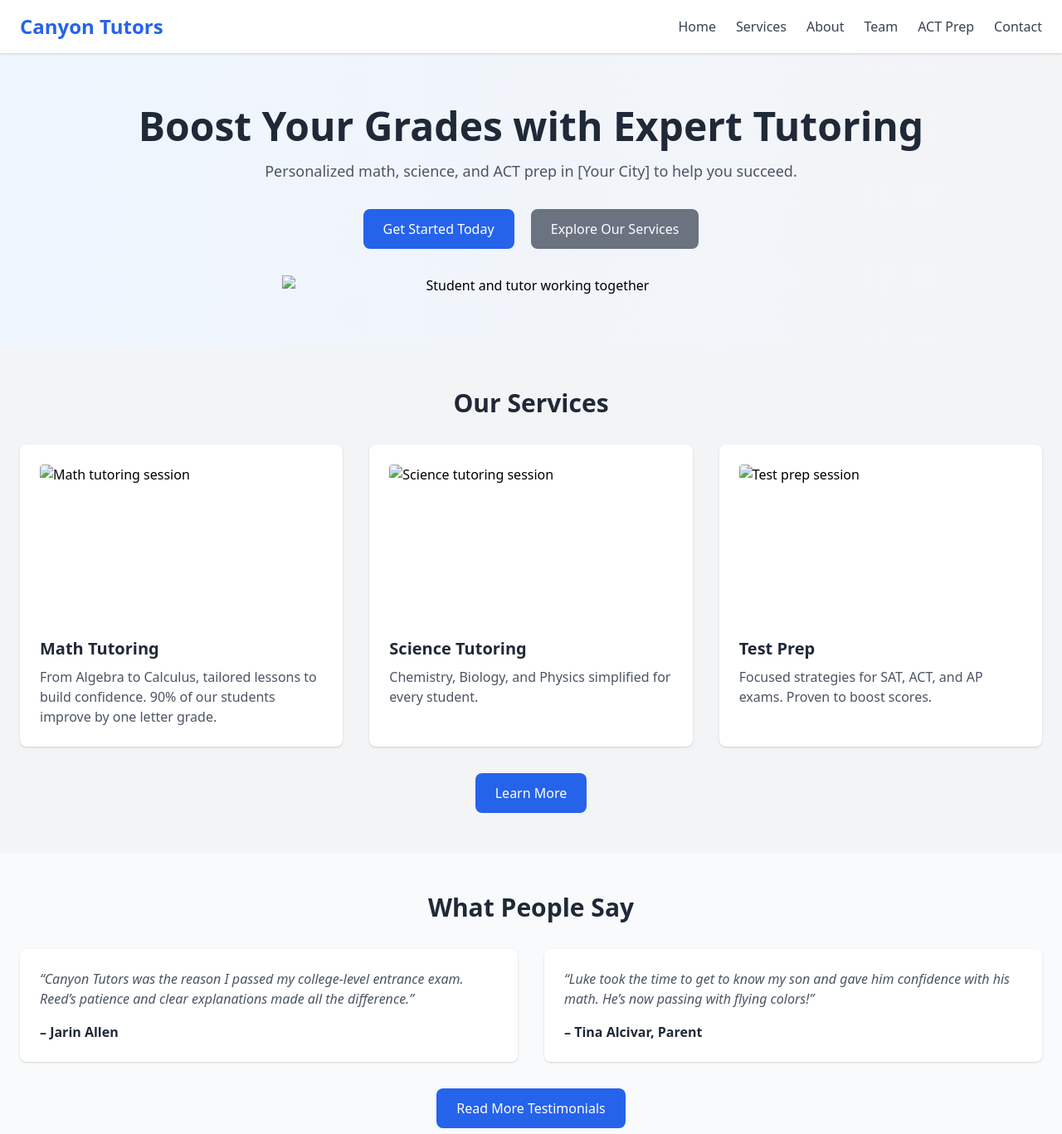
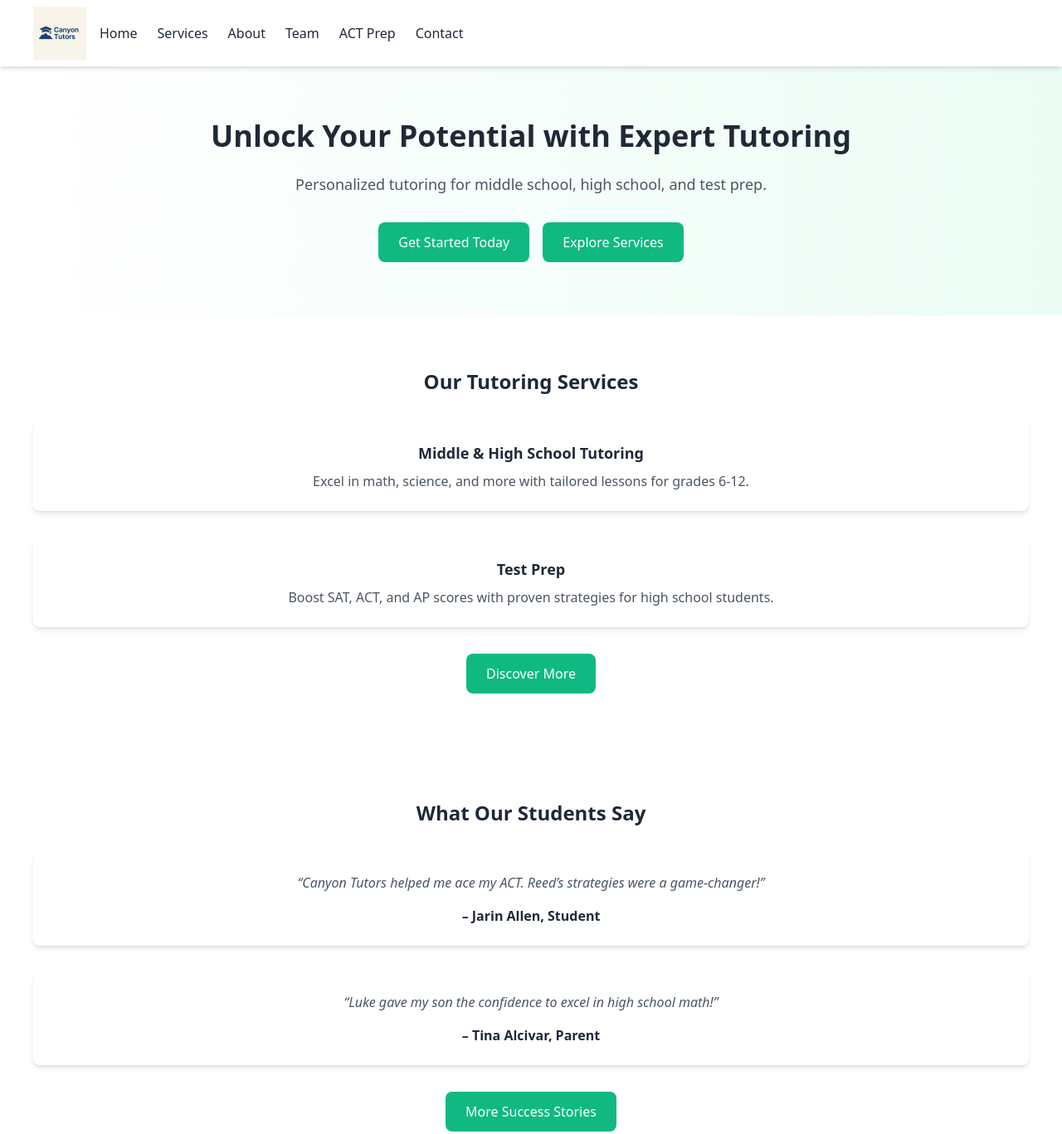
Before and after one commit to reedlaker1-ctrl/Canyon-tutors, a plain HTML site: page index.html in a window 1280 px wide. Shown: the top 1367 px of the page at 83% size. Drawn offline with nearby package versions, Linux system fonts and the light colour scheme; files that its build step writes are made by us from their sources.

Commit message:
Update index.html

```diff
--- a/index.html
+++ b/index.html
@@ -3,94 +3,95 @@
 <head>
   <meta charset="UTF-8">
   <meta name="viewport" content="width=device-width, initial-scale=1.0">
-  <meta name="description" content="Canyon Tutors offers personalized tutoring in math, science, and ACT prep in [Your City]. Boost your grades with expert tutors!">
-  <title>Canyon Tutors - Personalized Tutoring</title>
+  <meta name="description" content="Canyon Tutors offers expert tutoring for middle school, high school, and test prep. Achieve academic success with personalized support.">
+  <meta name="keywords" content="tutoring, middle school tutor, high school tutor, test prep">
+  <meta name="author" content="Canyon Tutors">
+  <title>Canyon Tutors - Expert Tutoring in [Your City]</title>
+  <link rel="icon" type="image/png" href="assets/img/logo.png">
   <link href="https://cdn.jsdelivr.net/npm/tailwindcss@2.2.19/dist/tailwind.min.css" rel="stylesheet">
-  <link rel="stylesheet" href="styles.css">
-  <script src="script.js" defer></script>
+  <link rel="stylesheet" href="assets/css/styles.css">
+  <script src="assets/js/main.js" defer></script>
 </head>
-<body class="bg-gray-100 font-sans">
-  <header class="bg-white shadow sticky top-0 z-50">
-    <nav class="container mx-auto flex justify-between items-center py-4 px-6">
-      <a href="index.html" class="text-2xl font-bold text-blue-600">Canyon Tutors</a>
-      <div class="hidden md:flex space-x-6">
-        <a href="index.html" class="text-gray-700 hover:text-blue-600 font-medium">Home</a>
-        <a href="services.html" class="text-gray-700 hover:text-blue-600 font-medium">Services</a>
-        <a href="about.html" class="text-gray-700 hover:text-blue-600 font-medium">About</a>
-        <a href="team.html" class="text-gray-700 hover:text-blue-600 font-medium">Team</a>
-        <a href="act-prep.html" class="text-gray-700 hover:text-blue-600 font-medium">ACT Prep</a>
-        <a href="contact.html" class="text-gray-700 hover:text-blue-600 font-medium">Contact</a>
+<body class="bg-white font-sans antialiased">
+  <header class="bg-white shadow-md sticky top-0 z-50">
+    <nav class="container mx-auto flex items-center justify-between h-20 px-4 sm:px-6 md:px-10">
+      <div class="flex items-center space-x-4">
+        <a href="index.html">
+          <img src="assets/img/logo.png" alt="Canyon Tutors Logo" class="h-20 sm:h-16">
+        </a>
+        <div class="hidden md:flex space-x-6">
+          <a href="index.html" class="text-gray-800 hover:text-green-500 font-medium transition">Home</a>
+          <a href="services.html" class="text-gray-800 hover:text-green-500 font-medium transition">Services</a>
+          <a href="about.html" class="text-gray-800 hover:text-green-500 font-medium transition">About</a>
+          <a href="team.html" class="text-gray-800 hover:text-green-500 font-medium transition">Team</a>
+          <a href="act-prep.html" class="text-gray-800 hover:text-green-500 font-medium transition">ACT Prep</a>
+          <a href="contact.html" class="text-gray-800 hover:text-green-500 font-medium transition">Contact</a>
+        </div>
       </div>
-      <button class="md:hidden text-2xl" onclick="toggleMenu()">☰</button>
+      <button class="md:hidden text-2xl focus:outline-none" onclick="toggleMenu()">☰</button>
     </nav>
-    <div id="mobile-menu" class="hidden md:hidden bg-white shadow">
-      <a href="index.html" class="block py-2 px-6 text-gray-700 hover:bg-blue-50">Home</a>
-      <a href="services.html" class="block py-2 px-6 text-gray-700 hover:bg-blue-50">Services</a>
-      <a href="about.html" class="block py-2 px-6 text-gray-700 hover:bg-blue-50">About</a>
-      <a href="team.html" class="block py-2 px-6 text-gray-700 hover:bg-blue-50">Team</a>
-      <a href="act-prep.html" class="block py-2 px-6 text-gray-700 hover:bg-blue-50">ACT Prep</a>
-      <a href="contact.html" class="block py-2 px-6 text-gray-700 hover:bg-blue-50">Contact</a>
+    <div id="mobile-menu" class="hidden md:hidden bg-white shadow-md">
+      <a href="index.html" class="block py-2 px-6 text-gray-800 hover:bg-green-50 transition text-center">Home</a>
+      <a href="services.html" class="block py-2 px-6 text-gray-800 hover:bg-green-50 transition text-center">Services</a>
+      <a href="about.html" class="block py-2 px-6 text-gray-800 hover:bg-green-50 transition text-center">About</a>
+      <a href="team.html" class="block py-2 px-6 text-gray-800 hover:bg-green-50 transition text-center">Team</a>
+      <a href="act-prep.html" class="block py-2 px-6 text-gray-800 hover:bg-green-50 transition text-center">ACT Prep</a>
+      <a href="contact.html" class="block py-2 px-6 text-gray-800 hover:bg-green-50 transition text-center">Contact</a>
     </div>
   </header>
 
   <main>
-    <section class="hero bg-gradient-to-r from-blue-50 to-gray-100 py-16 text-center">
-      <h1 class="text-4xl md:text-5xl font-bold text-gray-800 mb-4">Boost Your Grades with Expert Tutoring</h1>
-      <p class="text-lg text-gray-600 mb-8">Personalized math, science, and ACT prep in [Your City] to help you succeed.</p>
-      <a href="contact.html" class="inline-block bg-blue-600 text-white py-3 px-6 rounded-lg hover:bg-blue-700 transform hover:scale-105 transition">Get Started Today</a>
-      <a href="services.html" class="inline-block bg-gray-500 text-white py-3 px-6 rounded-lg hover:bg-gray-600 transform hover:scale-105 transition ml-4">Explore Our Services</a>
-      <img src="tutoring-session.jpg" alt="Student and tutor working together" class="mt-8 mx-auto max-w-full h-auto">
+    <section class="hero bg-gradient-to-r from-white to-green-50 py-16 px-6 sm:px-8 md:px-10 text-center">
+      <h1 class="text-2xl sm:text-3xl md:text-4xl font-bold text-gray-800 mb-6">Unlock Your Potential with Expert Tutoring</h1>
+      <p class="text-base sm:text-lg text-gray-600 max-w-xl mx-auto mb-8">Personalized tutoring for middle school, high school, and test prep.</p>
+      <div class="flex flex-col space-y-6 sm:flex-row sm:space-y-0 sm:space-x-4 justify-center">
+        <a href="contact.html" class="inline-block bg-green-500 text-white py-3 px-6 rounded-lg hover:bg-green-600 transform hover:scale-105 transition duration-300 w-full sm:w-auto">Get Started Today</a>
+        <a href="services.html" class="inline-block bg-green-500 text-white py-3 px-6 rounded-lg hover:bg-green-600 transform hover:scale-105 transition duration-300 w-full sm:w-auto">Explore Services</a>
+      </div>
     </section>
 
-    <section class="services container mx-auto py-12 px-6">
-      <h2 class="text-3xl font-bold text-gray-800 text-center mb-8">Our Services</h2>
-      <div class="grid grid-cols-1 md:grid-cols-3 gap-8">
-        <div class="bg-white p-6 rounded-lg shadow hover:shadow-lg transition">
-          <img src="math-tutoring.jpg" alt="Math tutoring session" class="mb-4 w-full h-48 object-cover rounded">
-          <h3 class="text-xl font-semibold text-gray-800 mb-2">Math Tutoring</h3>
-          <p class="text-gray-600">From Algebra to Calculus, tailored lessons to build confidence. 90% of our students improve by one letter grade.</p>
+    <section class="services container mx-auto py-16 px-6 sm:px-8 md:px-10">
+      <h2 class="text-xl sm:text-2xl font-bold text-gray-800 text-center mb-8">Our Tutoring Services</h2>
+      <div class="grid grid-cols-1 gap-8">
+        <div class="bg-white p-6 rounded-lg shadow-md hover:shadow-lg transition duration-300">
+          <h3 class="text-lg font-semibold text-gray-800 mb-2 text-center">Middle & High School Tutoring</h3>
+          <p class="text-gray-600 text-center">Excel in math, science, and more with tailored lessons for grades 6-12.</p>
         </div>
-        <div class="bg-white p-6 rounded-lg shadow hover:shadow-lg transition">
-          <img src="science-tutoring.jpg" alt="Science tutoring session" class="mb-4 w-full h-48 object-cover rounded">
-          <h3 class="text-xl font-semibold text-gray-800 mb-2">Science Tutoring</h3>
-          <p class="text-gray-600">Chemistry, Biology, and Physics simplified for every student.</p>
-        </div>
-        <div class="bg-white p-6 rounded-lg shadow hover:shadow-lg transition">
-          <img src="test-prep.jpg" alt="Test prep session" class="mb-4 w-full h-48 object-cover rounded">
-          <h3 class="text-xl font-semibold text-gray-800 mb-2">Test Prep</h3>
-          <p class="text-gray-600">Focused strategies for SAT, ACT, and AP exams. Proven to boost scores.</p>
+        <div class="bg-white p-6 rounded-lg shadow-md hover:shadow-lg transition duration-300">
+          <h3 class="text-lg font-semibold text-gray-800 mb-2 text-center">Test Prep</h3>
+          <p class="text-gray-600 text-center">Boost SAT, ACT, and AP scores with proven strategies for high school students.</p>
         </div>
       </div>
       <div class="text-center mt-8">
-        <a href="services.html" class="inline-block bg-blue-600 text-white py-3 px-6 rounded-lg hover:bg-blue-700">Learn More</a>
+        <a href="services.html" class="inline-block bg-green-500 text-white py-3 px-6 rounded-lg hover:bg-green-600 transform hover:scale-105 transition duration-300 w-full sm:w-auto">Discover More</a>
       </div>
     </section>
 
-    <section class="testimonials container mx-auto py-12 px-6 bg-gray-50">
-      <h2 class="text-3xl font-bold text-gray-800 text-center mb-8">What People Say</h2>
-      <div class="grid grid-cols-1 md:grid-cols-2 gap-8">
-        <div class="bg-white p-6 rounded-lg shadow">
-          <p class="text-gray-600 italic">“Canyon Tutors was the reason I passed my college-level entrance exam. Reed’s patience and clear explanations made all the difference.”</p>
-          <p class="text-gray-800 font-semibold mt-4">– Jarin Allen</p>
+    <section class="testimonials container mx-auto py-16 px-6 sm:px-8 md:px-10 bg-white">
+      <h2 class="text-xl sm:text-2xl font-bold text-gray-800 text-center mb-8">What Our Students Say</h2>
+      <div class="grid grid-cols-1 gap-8">
+        <div class="bg-white p-6 rounded-lg shadow-md">
+          <p class="text-gray-600 italic text-center">“Canyon Tutors helped me ace my ACT. Reed’s strategies were a game-changer!”</p>
+          <p class="text-gray-800 font-semibold mt-4 text-center">– Jarin Allen, Student</p>
         </div>
-        <div class="bg-white p-6 rounded-lg shadow">
-          <p class="text-gray-600 italic">“Luke took the time to get to know my son and gave him confidence with his math. He’s now passing with flying colors!”</p>
-          <p class="text-gray-800 font-semibold mt-4">– Tina Alcivar, Parent</p>
+        <div class="bg-white p-6 rounded-lg shadow-md">
+          <p class="text-gray-600 italic text-center">“Luke gave my son the confidence to excel in high school math!”</p>
+          <p class="text-gray-800 font-semibold mt-4 text-center">– Tina Alcivar, Parent</p>
         </div>
       </div>
       <div class="text-center mt-8">
-        <a href="testimonials.html" class="inline-block bg-blue-600 text-white py-3 px-6 rounded-lg hover:bg-blue-700">Read More Testimonials</a>
+        <a href="testimonials.html" class="inline-block bg-green-500 text-white py-3 px-6 rounded-lg hover:bg-green-600 transform hover:scale-105 transition duration-300 w-full sm:w-auto">More Success Stories</a>
       </div>
     </section>
   </main>
 
-  <footer class="bg-gray-800 text-white py-8">
-    <div class="container mx-auto px-6 text-center">
-      <p>&copy; 2025 Canyon Tutors. All rights reserved.</p>
+  <footer class="bg-green-800 text-white py-8">
+    <div class="container mx-auto px-6 sm:px-8 md:px-10 text-center">
+      <p class="text-sm">&copy; 2025 Canyon Tutors. All rights reserved.</p>
       <div class="mt-4 flex justify-center space-x-4">
-        <a href="https://x.com/CanyonTutors" class="hover:text-blue-400">X</a>
-        <a href="https://instagram.com/Canyon.Tutors" class="hover:text-blue-400">Instagram</a>
-        <a href="contact.html" class="hover:text-blue-400">Contact Us</a>
+        <a href="https://x.com/CanyonTutors" class="hover:text-green-300 transition">X</a>
+        <a href="https://instagram.com/canyon.tutors" class="hover:text-green-300 transition">Instagram</a>
+        <a href="contact.html" class="hover:text-green-300 transition">Contact Us</a>
       </div>
     </div>
   </footer>
```
